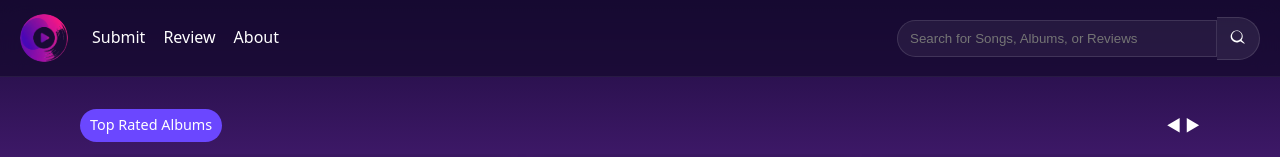
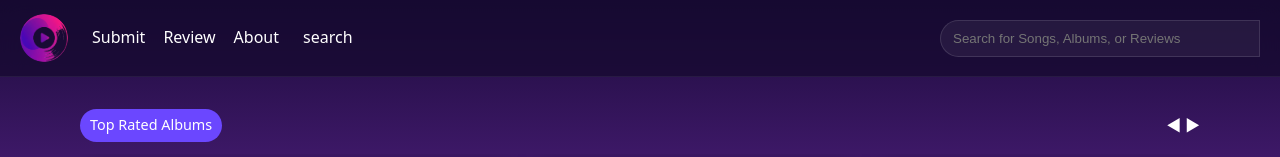
Before and after one commit to marcocarrierivu/PressingPlay, a plain HTML site: page index.html in a window 1280 px wide. Shown: the top 157 px of the page. Drawn offline with Linux system fonts and the light colour scheme; grey boxes are pictures that could not be loaded.

Commit message:
fix form label

```diff
--- a/index.html
+++ b/index.html
@@ -58,11 +58,9 @@
         <a href="review.html">Review</a>
         <a href="about.html">About</a>
       </nav>
+      <label for="search">search</label>
       <form class="search" role="search" aria-label="Search">
-        <input type="search" placeholder="Search for Songs, Albums, or Reviews" />
-        <button aria-label="Search">
-          <svg viewBox="0 0 24 24" width="18" height="18" aria-hidden="true"><path fill="currentColor" d="M21 20.3 16.7 16a8 8 0 1 0-1.7 1.7L20.3 21 21 20.3zM10.5 17a6.5 6.5 0 1 1 0-13 6.5 6.5 0 0 1 0 13z"/></svg>
-        </button>
+        <input type="search" id="search" placeholder="Search for Songs, Albums, or Reviews">
       </form>
     </header>
 
```
